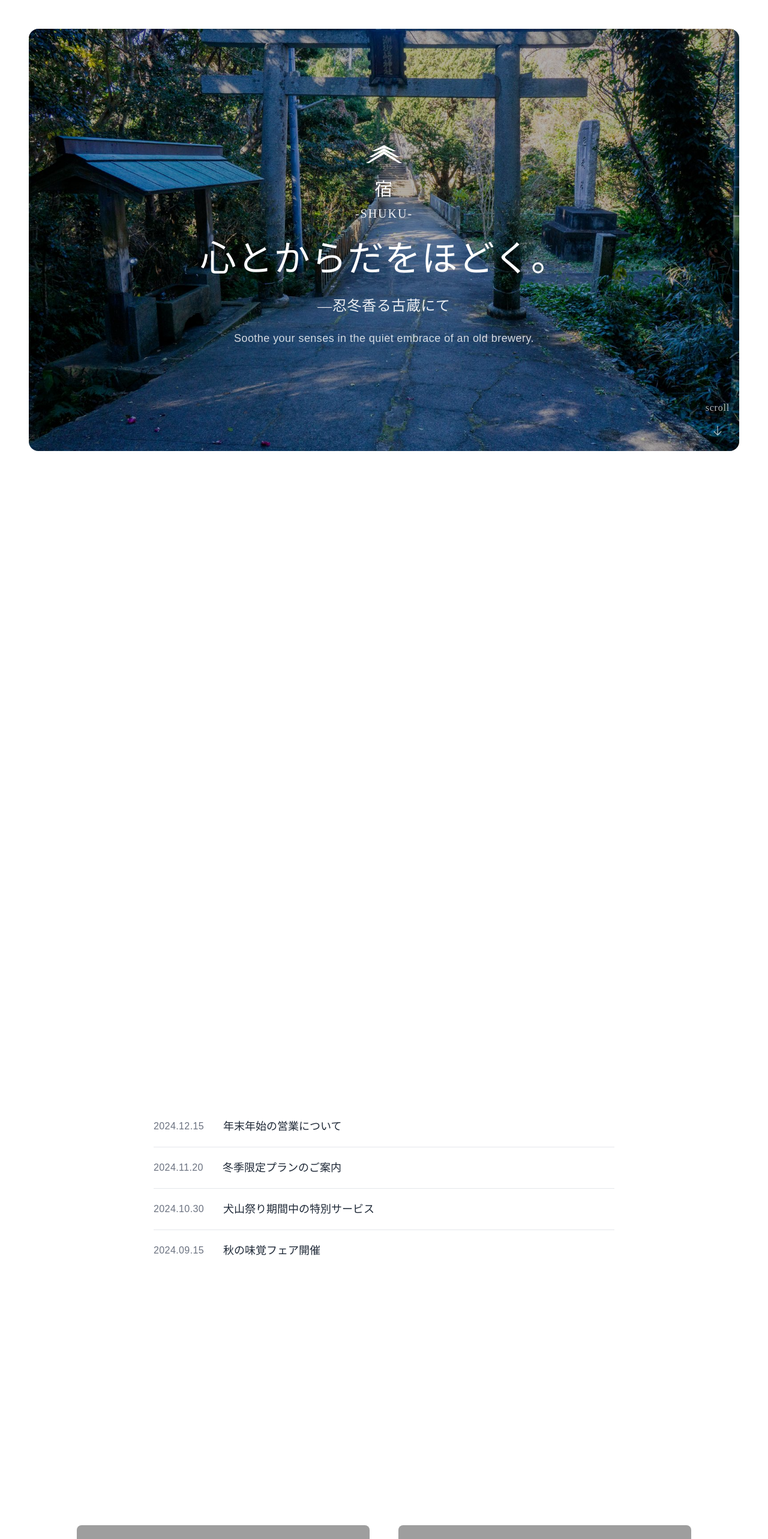
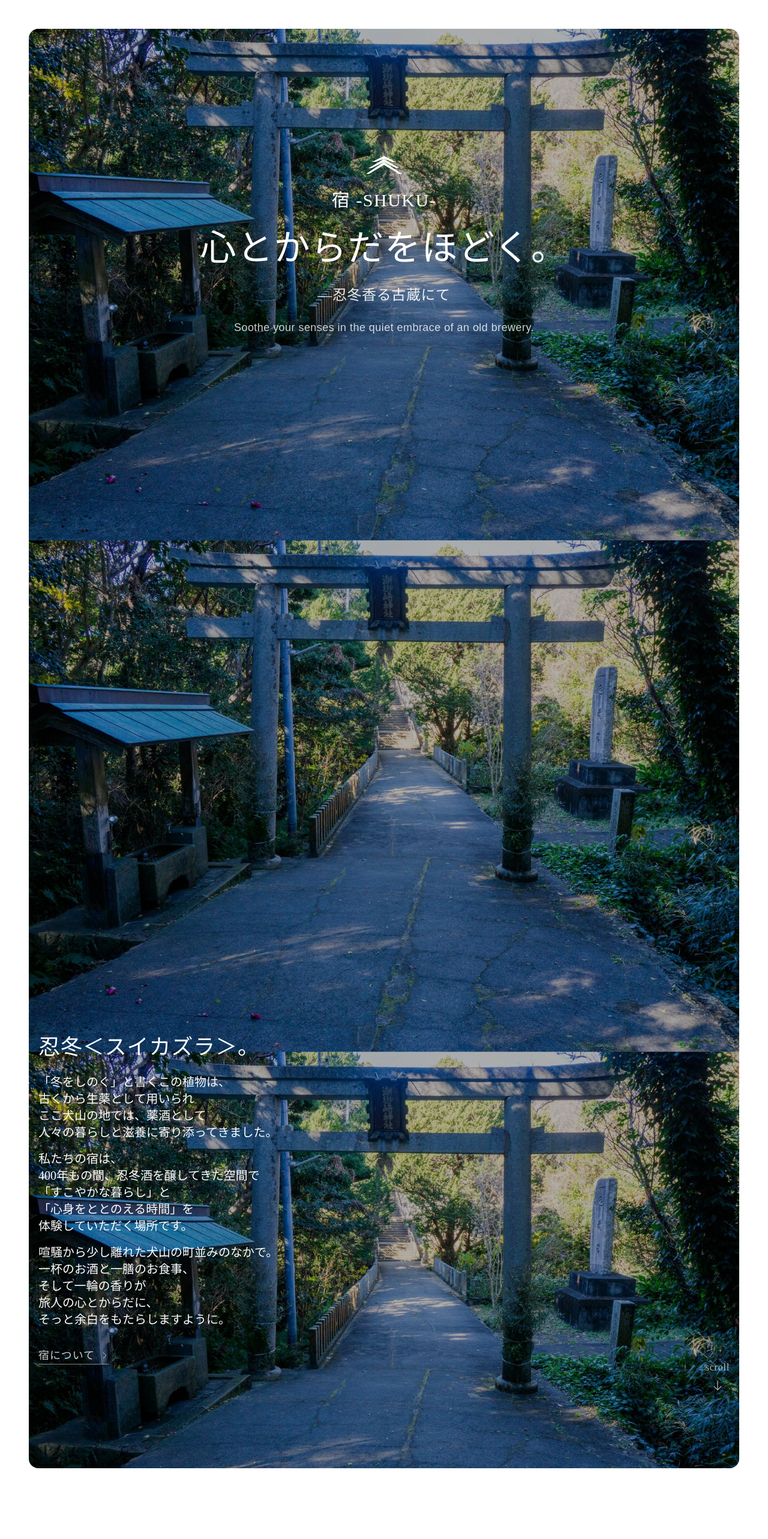
Before and after one commit to kotarouuu31/ryokan-portfolio-website, a Next.js app: page / in a window 1280 px wide. Shown: the top 2566 px of the page at 60% size. Built offline with nearby package versions, Linux system fonts and the light colour scheme; grey boxes are pictures that could not be loaded.

Commit message:
Update Hero section component

```diff
--- a/src/components/sections/Hero.tsx
+++ b/src/components/sections/Hero.tsx
@@ -1,80 +1,54 @@
 'use client';
 
-import React, { useState, useEffect } from 'react';
-import { motion } from 'framer-motion';
+import React, { useEffect, useCallback } from 'react';
 import Link from 'next/link';
 
-export const Hero: React.FC = () => {
-  const [scrollProgress, setScrollProgress] = useState(0);
+// Constants
+const HERO_HEIGHT = '300vh';
+const BACKGROUND_IMAGE = '/images/zubottyDSC00820_TP_V.jpg';
+const FONT_FAMILY = '"Noto Serif JP", serif';
+
+// Custom hook for background scroll management
+const useBackgroundScrollEffect = () => {
+  const handleScroll = useCallback(() => {
+    const heroSection = document.querySelector('.hero-section') as HTMLElement;
+    const fixedBg = document.querySelector('.hero-fixed-bg') as HTMLElement;
+
+    if (!heroSection || !fixedBg) return;
+
+    const heroHeight = heroSection.scrollHeight;
+    const scrolled = window.scrollY;
+    const isHeroComplete = scrolled >= heroHeight - window.innerHeight;
+
+    // Toggle background attachment based on scroll position
+    if (isHeroComplete) {
+      Object.assign(fixedBg.style, {
+        position: 'absolute',
+        height: HERO_HEIGHT,
+        top: '0',
+        backgroundAttachment: 'scroll'
+      });
+    } else {
+      Object.assign(fixedBg.style, {
+        position: 'fixed',
+        height: '100vh',
+        top: '0',
+        backgroundAttachment: 'fixed'
+      });
+    }
+  }, []);
 
   useEffect(() => {
-    const handleScroll = () => {
-      const heroSection = document.getElementById('hero-section');
-      if (!heroSection) return;
+    window.addEventListener('scroll', handleScroll);
+    handleScroll(); // Initial call
 
-      const rect = heroSection.getBoundingClientRect();
-      const sectionHeight = heroSection.offsetHeight;
-      const viewportHeight = window.innerHeight;
-
-      // Calculate scroll progress within the hero section (0 to 1)
-      const scrollTop = -rect.top;
-      const progress = Math.max(0, Math.min(1, scrollTop / (sectionHeight - viewportHeight)));
-
-      setScrollProgress(progress);
+    return () => window.removeEventListener('scroll', handleScroll);
+  }, [handleScroll]);
 };
 
-    window.addEventListener('scroll', handleScroll);
-    handleScroll(); // Initial calculation
-
-    return () => window.removeEventListener('scroll', handleScroll);
-  }, []);
-
-  // Calculate opacity for content switching
-  const firstContentOpacity = scrollProgress < 0.5
-    ? 1
-    : scrollProgress < 0.6
-    ? 1 - ((scrollProgress - 0.5) / 0.1)
-    : 0;
-
-  const secondContentOpacity = scrollProgress < 0.6
-    ? 0
-    : scrollProgress < 0.7
-    ? (scrollProgress - 0.6) / 0.1
-    : 1;
-
-  return (
-    <section
-      id="hero-section"
-      className="relative bg-white"
-      style={{ height: '200vh' }} // 200vh for 2-stage scrolling
-    >
-      {/* Background Image with proper spacing - Fixed position */}
-      <div className="fixed inset-0 z-0 m-4 md:m-6 lg:m-8 xl:m-12">
-        <div className="w-full h-full rounded-lg md:rounded-xl lg:rounded-2xl overflow-hidden relative">
-          <div
-            className="absolute inset-0 bg-cover bg-center bg-no-repeat"
-            style={{
-              backgroundImage: `url("/images/zubottyDSC00820_TP_V.jpg")`,
-            }}
-          />
-          {/* Dark Overlay for better text readability */}
-          <div className="absolute inset-0 bg-black/30" />
-        </div>
-      </div>
-
-      {/* First Content Area - Initial Display */}
-      <div
-        className="sticky top-0 z-10 h-screen flex flex-col justify-center items-center transition-opacity duration-500"
-        style={{ opacity: firstContentOpacity }}
-      >
-        <div className="text-center max-w-4xl mx-auto px-6 md:px-8 lg:px-12">
-          {/* Logo Icon - Three-layer roof design */}
-          <motion.div
-            className="mb-8"
-            initial={{ opacity: 0, y: 30 }}
-            animate={{ opacity: 1, y: 0 }}
-            transition={{ duration: 1, delay: 0.3 }}
-          >
+// Logo component
+const HeroLogo: React.FC = () => (
+  <div className="mb-8">
     <div className="flex justify-center mb-4">
       <svg
         width="80"
@@ -82,94 +56,39 @@ export const Hero: React.FC = () => {
         viewBox="0 0 80 60"
         fill="none"
         className="text-white"
+        aria-label="宿のロゴ"
       >
-                {/* Three-layer traditional roof icon */}
-                <path
-                  d="M10 50 L40 30 L70 50 L65 50 L40 35 L15 50 Z"
-                  fill="currentColor"
-                />
-                <path
-                  d="M15 40 L40 25 L65 40 L60 40 L40 30 L20 40 Z"
-                  fill="currentColor"
-                />
-                <path
-                  d="M20 30 L40 20 L60 30 L55 30 L40 25 L25 30 Z"
-                  fill="currentColor"
-                />
+        <path d="M10 50 L40 30 L70 50 L65 50 L40 35 L15 50 Z" fill="currentColor" />
+        <path d="M15 40 L40 25 L65 40 L60 40 L40 30 L20 40 Z" fill="currentColor" />
+        <path d="M20 30 L40 20 L60 30 L55 30 L40 25 L25 30 Z" fill="currentColor" />
       </svg>
     </div>
 
-            {/* Hotel Name */}
     <h1
       className="text-2xl md:text-3xl font-light text-white mb-2 tracking-wider"
-              style={{ fontFamily: '"Noto Serif JP", serif' }}
+      style={{ fontFamily: FONT_FAMILY }}
     >
-              宿
+      宿 -SHUKU-
     </h1>
-            <p
-              className="text-lg md:text-xl font-light text-white/90 tracking-widest"
-              style={{ fontFamily: '"Noto Serif JP", serif' }}
-            >
-              -SHUKU-
-            </p>
-          </motion.div>
+  </div>
+);
 
-          {/* Main Catchphrase */}
-          <motion.h2
-            className="text-4xl md:text-5xl lg:text-6xl font-light text-white mb-6 md:mb-8 tracking-wide leading-tight"
-            style={{ fontFamily: '"Noto Serif JP", serif' }}
-            initial={{ opacity: 0, y: 30 }}
-            animate={{ opacity: 1, y: 0 }}
-            transition={{ duration: 1, delay: 0.6 }}
-          >
-            心とからだをほどく。
-          </motion.h2>
-
-          {/* Subtitle */}
-          <motion.p
-            className="text-lg md:text-xl lg:text-2xl text-white/90 font-light mb-4 md:mb-6 tracking-wide"
-            style={{ fontFamily: '"Noto Serif JP", serif' }}
-            initial={{ opacity: 0, y: 20 }}
-            animate={{ opacity: 1, y: 0 }}
-            transition={{ duration: 1, delay: 0.9 }}
-          >
-            ―忍冬香る古蔵にて
-          </motion.p>
-
-          {/* English Description */}
-          <motion.p
-            className="text-base md:text-lg text-white/80 font-light leading-relaxed tracking-wide"
-            initial={{ opacity: 0, y: 20 }}
-            animate={{ opacity: 1, y: 0 }}
-            transition={{ duration: 1, delay: 1.2 }}
-          >
-            Soothe your senses in the quiet embrace of an old brewery.
-          </motion.p>
-        </div>
-
-        {/* Scroll Indicator - Bottom Right */}
+// Scroll indicator component
+const ScrollIndicator: React.FC = () => (
   <div className="absolute bottom-12 md:bottom-16 lg:bottom-20 right-8 md:right-12 lg:right-16">
-          <motion.div
-            className="flex flex-col items-center text-white/70 hover:text-white transition-colors duration-300"
-            initial={{ opacity: 0, y: 20 }}
-            animate={{ opacity: 1, y: 0 }}
-            transition={{ duration: 1, delay: 1.5 }}
-          >
+    <div className="flex flex-col items-center text-white/70">
       <span
         className="text-sm md:text-base font-light mb-2 tracking-wider"
-              style={{ fontFamily: '"Noto Serif JP", serif' }}
+        style={{ fontFamily: FONT_FAMILY }}
       >
         scroll
       </span>
-            <motion.div
-              animate={{ y: [0, 8, 0] }}
-              transition={{ duration: 2, repeat: Infinity, ease: 'easeInOut' }}
-            >
       <svg
         className="w-4 h-4 md:w-5 md:h-5"
         fill="none"
         stroke="currentColor"
         viewBox="0 0 24 24"
+        aria-label="下にスクロール"
       >
         <path
           strokeLinecap="round"
@@ -178,66 +97,121 @@ export const Hero: React.FC = () => {
           d="M19 14l-7 7m0 0l-7-7m7 7V3"
         />
       </svg>
-            </motion.div>
-          </motion.div>
+    </div>
+  </div>
+);
+
+// Story content component
+const StoryContent: React.FC = () => (
+  <div className="max-w-2xl text-white">
+    <h3
+      className="text-2xl md:text-3xl lg:text-4xl font-light mb-6 tracking-wide"
+      style={{ fontFamily: FONT_FAMILY }}
+    >
+      忍冬＜スイカズラ＞。
+    </h3>
+
+    <div
+      className="space-y-4 text-base md:text-lg lg:text-xl font-light leading-relaxed"
+      style={{ fontFamily: FONT_FAMILY }}
+    >
+      <div>
+        <p>「冬をしのぐ」と書くこの植物は、</p>
+        <p>古くから生薬として用いられ</p>
+        <p>ここ犬山の地では、薬酒として</p>
+        <p>人々の暮らしと滋養に寄り添ってきました。</p>
+      </div>
+
+      <div>
+        <p>私たちの宿は、</p>
+        <p>400年もの間、忍冬酒を醸してきた空間で</p>
+        <p>「すこやかな暮らし」と</p>
+        <p>「心身をととのえる時間」を</p>
+        <p>体験していただく場所です。</p>
+      </div>
+
+      <div>
+        <p>喧騒から少し離れた犬山の町並みのなかで。</p>
+        <p>一杯のお酒と一膳のお食事、</p>
+        <p>そして一輪の香りが</p>
+        <p>旅人の心とからだに、</p>
+        <p>そっと余白をもたらしますように。</p>
       </div>
     </div>
 
-      {/* Second Content Area - Detail Text */}
+    <div className="mt-8">
+      <Link
+        href="#accommodation"
+        className="inline-flex items-center text-white/80 hover:text-white border-b border-white/50 hover:border-white transition-colors duration-300 text-lg font-light tracking-wider"
+        style={{ fontFamily: FONT_FAMILY }}
+      >
+        宿について
+        <svg className="w-4 h-4 ml-2" fill="none" stroke="currentColor" viewBox="0 0 24 24">
+          <path strokeLinecap="round" strokeLinejoin="round" strokeWidth={1.5} d="M9 5l7 7-7 7" />
+        </svg>
+      </Link>
+    </div>
+  </div>
+);
+
+// Main Hero component
+export const Hero: React.FC = () => {
+  useBackgroundScrollEffect();
+
+  return (
+    <section className="hero-section relative" style={{ minHeight: HERO_HEIGHT }}>
+      {/* Fixed Background Image */}
       <div
-        className="sticky top-0 z-10 h-screen flex items-center transition-opacity duration-500"
-        style={{ opacity: secondContentOpacity, marginTop: '-100vh' }}
+        className="hero-fixed-bg fixed inset-0 z-0 m-4 md:m-6 lg:m-8 xl:m-12"
+        style={{ backgroundAttachment: 'fixed' }}
       >
-        <div className="max-w-6xl mx-auto px-6 md:px-8 lg:px-12 grid grid-cols-1 lg:grid-cols-2 gap-12 lg:gap-16">
-          {/* Left Column - Detail Text */}
-          <div className="space-y-8">
-            <motion.h3
-              className="text-3xl md:text-4xl lg:text-5xl font-light text-white mb-8 tracking-wide"
-              style={{ fontFamily: '"Noto Serif JP", serif' }}
-              initial={{ opacity: 0, y: 30 }}
-              animate={{ opacity: secondContentOpacity > 0 ? 1 : 0, y: secondContentOpacity > 0 ? 0 : 30 }}
-              transition={{ duration: 1, delay: 0.3 }}
+        <div className="w-full h-full rounded-lg md:rounded-xl lg:rounded-2xl overflow-hidden relative">
+          <div
+            className="absolute inset-0 bg-cover bg-center bg-no-repeat"
+            style={{
+              backgroundImage: `url("${BACKGROUND_IMAGE}")`,
+              backgroundAttachment: 'fixed'
+            }}
+          />
+          <div className="absolute inset-0 bg-black/30" />
+        </div>
+      </div>
+
+      {/* Scrolling Content */}
+      <div className="relative z-10">
+        {/* First Content Area - Initial Display */}
+        <div className="h-screen flex flex-col justify-center items-center text-white">
+          <div className="text-center max-w-4xl mx-auto px-6 md:px-8 lg:px-12">
+            <HeroLogo />
+
+            <h2
+              className="text-4xl md:text-5xl lg:text-6xl font-light text-white mb-6 md:mb-8 tracking-wide leading-tight"
+              style={{ fontFamily: FONT_FAMILY }}
             >
-              忍冬＜スイカズラ＞。
-            </motion.h3>
+              心とからだをほどく。
+            </h2>
 
-            <motion.div
-              className="space-y-6 text-white/90 leading-relaxed"
-              style={{ fontFamily: '"Noto Serif JP", serif' }}
-              initial={{ opacity: 0, y: 30 }}
-              animate={{ opacity: secondContentOpacity > 0 ? 1 : 0, y: secondContentOpacity > 0 ? 0 : 30 }}
-              transition={{ duration: 1, delay: 0.6 }}
+            <p
+              className="text-lg md:text-xl lg:text-2xl text-white/90 font-light mb-4 md:mb-6 tracking-wide"
+              style={{ fontFamily: FONT_FAMILY }}
             >
-              <p className="text-base md:text-lg font-light">
-                『冬をしのぐ』と書くこの植物は、古くから生薬として用いられここ犬山の地では、薬酒として人々の暮らしと滋養に寄り添ってきました。
+              ―忍冬香る古蔵にて
             </p>
 
-              <p className="text-base md:text-lg font-light">
-                私たちの宿は、400年もの間、忍冬酒を醸してきた空間で『すこやかな暮らし』と『心身をととのえる時間』を体験していただく場所です。
+            <p className="text-base md:text-lg text-white/80 font-light leading-relaxed tracking-wide">
+              Soothe your senses in the quiet embrace of an old brewery.
             </p>
-
-              <p className="text-base md:text-lg font-light">
-                喧騒から少し離れた犬山の町並みのなかで。一杯のお酒と一膳のお食事、そして一輪の香りが旅人の心とからだに、そっと余白をもたらしますように。
-              </p>
-            </motion.div>
-
-            <motion.div
-              initial={{ opacity: 0, y: 20 }}
-              animate={{ opacity: secondContentOpacity > 0 ? 1 : 0, y: secondContentOpacity > 0 ? 0 : 20 }}
-              transition={{ duration: 1, delay: 0.9 }}
-            >
-              <Link
-                href="#accommodation"
-                className="inline-block text-white/80 hover:text-white border-b border-white/30 hover:border-white transition-colors duration-300 text-lg font-light tracking-wider"
-                style={{ fontFamily: '"Noto Serif JP", serif' }}
-              >
-                宿について
-              </Link>
-            </motion.div>
           </div>
 
-          {/* Right Column - Empty for balance */}
-          <div className="hidden lg:block"></div>
+          <ScrollIndicator />
+        </div>
+
+        {/* Empty Space Area - Beautiful background only */}
+        <div className="h-screen" />
+
+        {/* Second Content Area - Detail Story */}
+        <div className="h-screen flex items-center justify-start pl-8 md:pl-16 pr-8 md:pr-16">
+          <StoryContent />
         </div>
       </div>
     </section>
```
Lines whose indentation alone changed are shown as unchanged.
